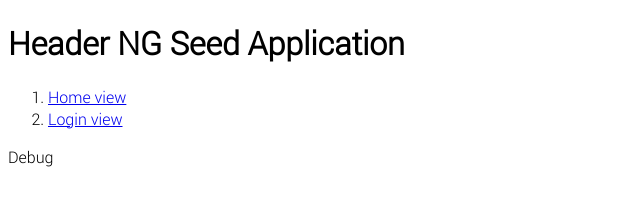
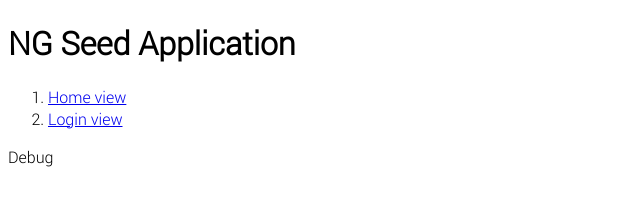
Before and after one commit to Aurimas-Norkus/ng1Seed, a website: page app/index.html in a window 1280 px wide. Shown: the whole page, without its empty margins (0-640 px from the left). Drawn offline with nearby package versions, Linux system fonts and the light colour scheme; some packages are replaced by stand-ins of ours; files that its build step writes are made by us from their sources; files whose address does not match are found by name.

Commit message:
Ignore update

```diff
--- a/app/views/components/header.html
+++ b/app/views/components/header.html
@@ -1,5 +1,5 @@
 <header class="header-main" role="banner">
   <div class="site-title">
-    <h1>Header {{data.title}}</h1>
+    <h1>{{data.title}}</h1>
   </div>
 </header>
```
Also changed, not shown: 1 other file.
